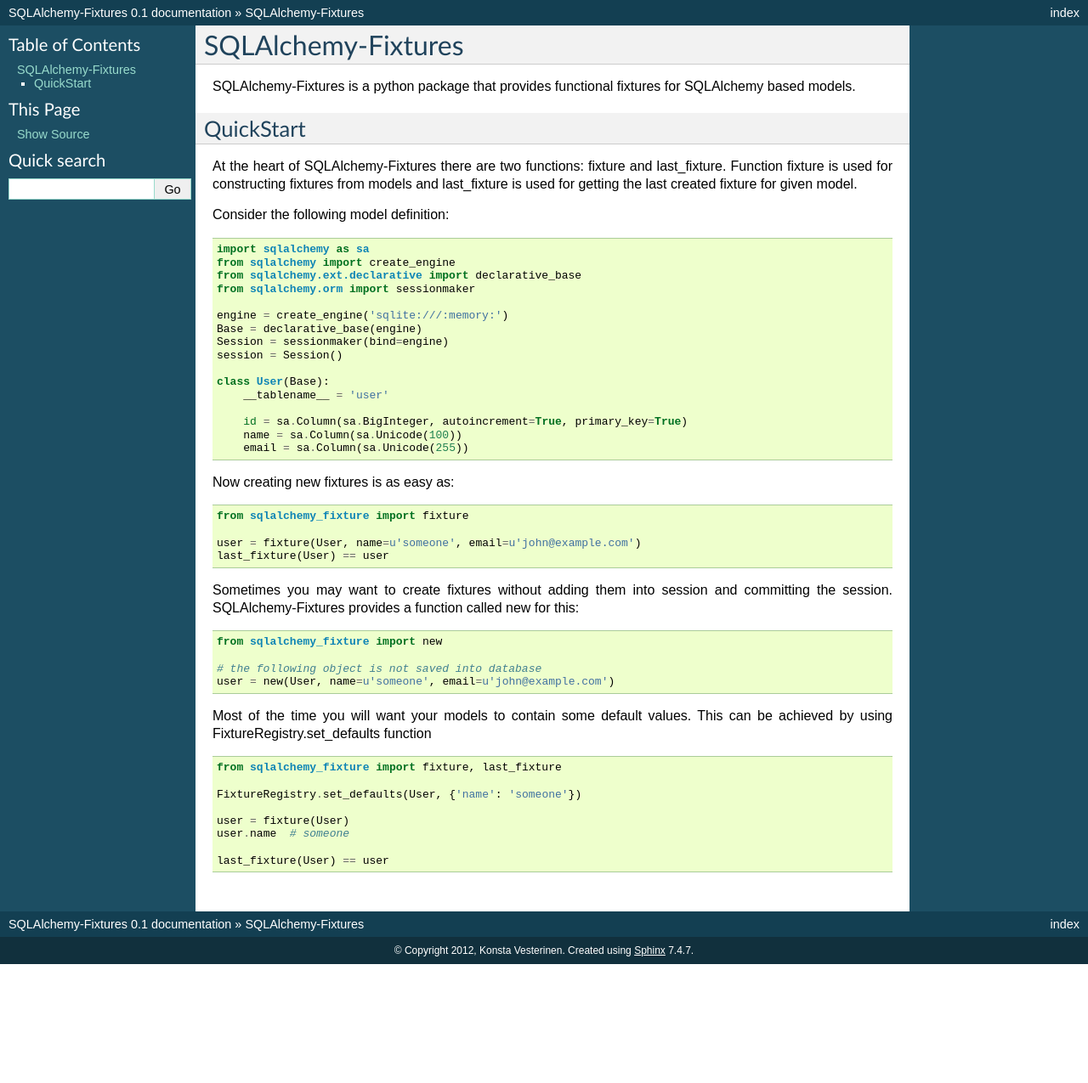
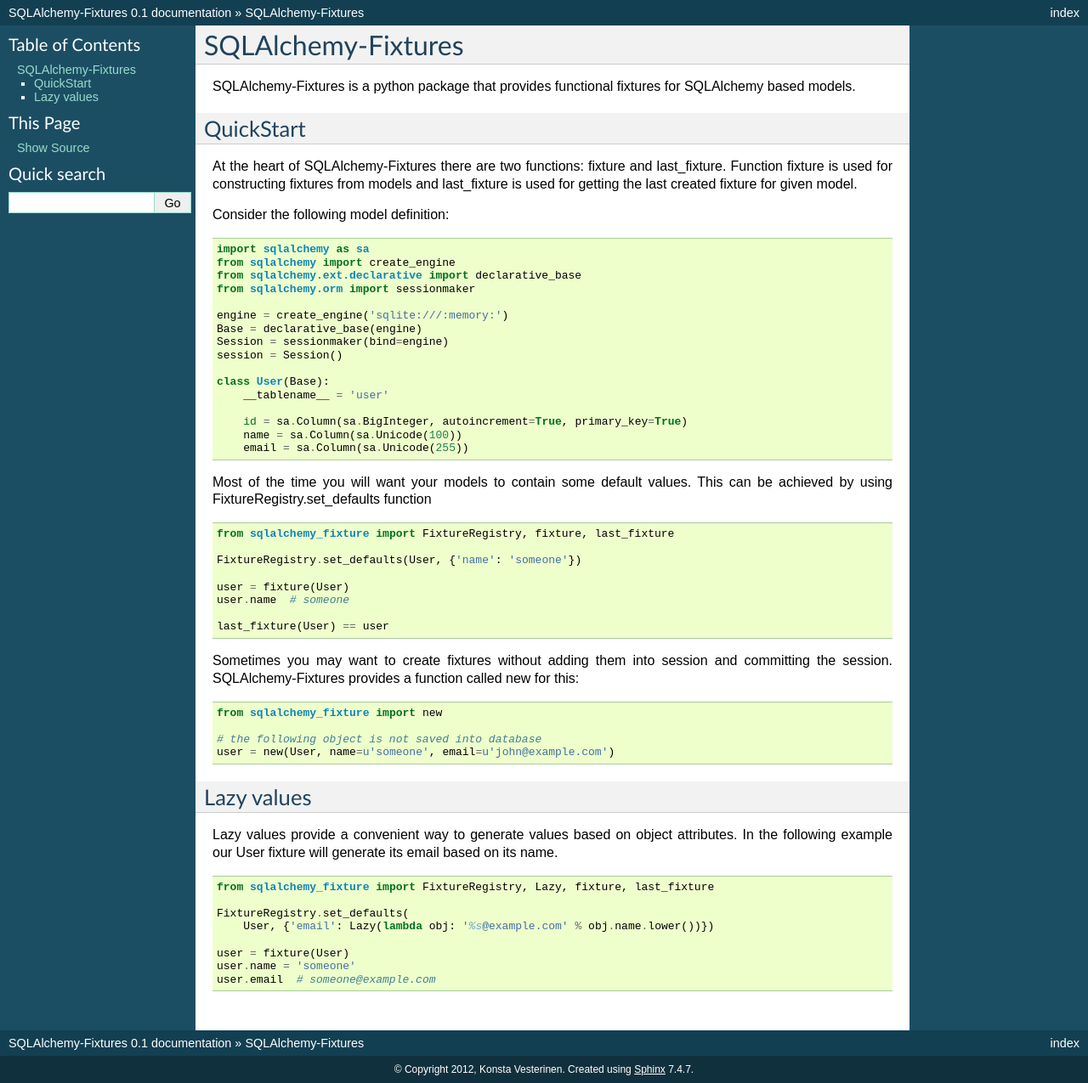
Before and after one commit to kvesteri/sqlalchemy-fixtures, a Sphinx documentation site: the page built from docs/index.rst, in a window 1280 px wide. Shown: the whole page at 85% size. Built offline with Sphinx 7.4.7, drawn with Linux system fonts in a browser that asks for light colours; before the commit the page ends 1135 px from its top, so only the background shows below that.

Commit message:
updated docs

```diff
--- a/docs/index.rst
+++ b/docs/index.rst
@@ -33,11 +33,17 @@
         email = sa.Column(sa.Unicode(255))
 
 
-Now creating new fixtures is as easy as: ::
+Most of the time you will want your models to contain some default values. This can be
+achieved by using FixtureRegistry.set_defaults function
+::
 
-    from sqlalchemy_fixture import fixture
+    from sqlalchemy_fixture import FixtureRegistry, fixture, last_fixture
 
-    user = fixture(User, name=u'someone', email=u'john@example.com')
+    FixtureRegistry.set_defaults(User, {'name': 'someone'})
+
+    user = fixture(User)
+    user.name  # someone
+
     last_fixture(User) == user
 
 
@@ -51,16 +57,18 @@
     user = new(User, name=u'someone', email=u'john@example.com')
 
 
+Lazy values
+-----------
 
-Most of the time you will want your models to contain some default values. This can be
-achieved by using FixtureRegistry.set_defaults function
+Lazy values provide a convenient way to generate values based on object attributes. In the following example
+our User fixture will generate its email based on its name.
 ::
 
-    from sqlalchemy_fixture import fixture, last_fixture
+    from sqlalchemy_fixture import FixtureRegistry, Lazy, fixture, last_fixture
 
-    FixtureRegistry.set_defaults(User, {'name': 'someone'})
+    FixtureRegistry.set_defaults(
+        User, {'email': Lazy(lambda obj: '%s@example.com' % obj.name.lower())})
 
     user = fixture(User)
-    user.name  # someone
-
-    last_fixture(User) == user
+    user.name = 'someone'
+    user.email  # someone@example.com
--- a/setup.py
+++ b/setup.py
@@ -36,7 +36,7 @@
     include_package_data=True,
     platforms='any',
     install_requires=[
-        'SQLAlchemy>=0.7',
+        'SQLAlchemy>=0.7.8',
     ],
     cmdclass={'test': PyTest},
     classifiers=[
--- a/sqlalchemy_fixtures/__init__.py
+++ b/sqlalchemy_fixtures/__init__.py
@@ -115,9 +115,8 @@
 
 
 class Lazy(object):
-    def __init__(self, callable_=None, dependencies=[]):
+    def __init__(self, callable_=None):
         self.callable = callable_
-        self.dependencies = dependencies
 
     def __call__(self, obj, *args, **kwargs):
         return self.callable(obj)
```
Also changed, not shown: 1 other file.
